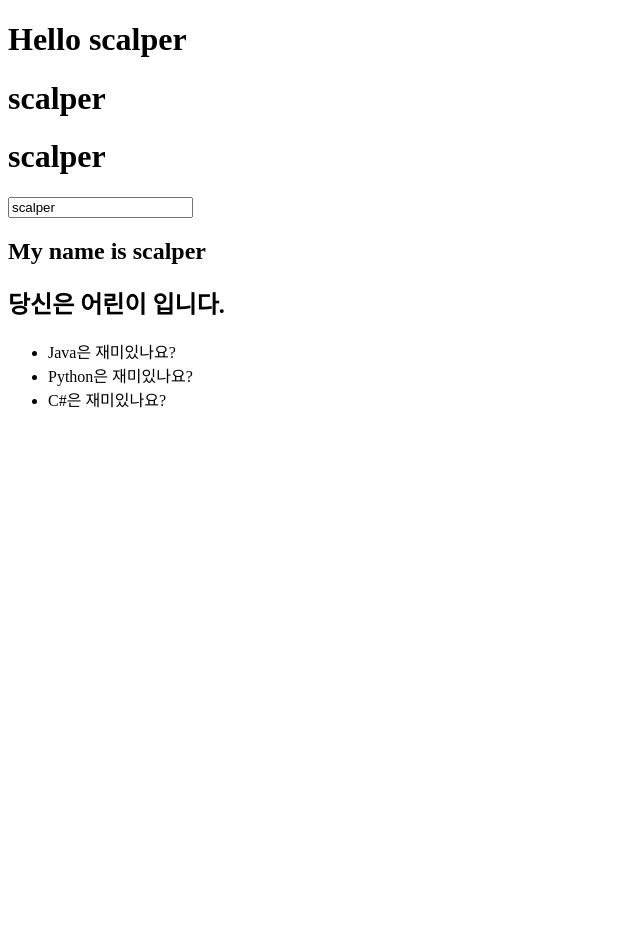
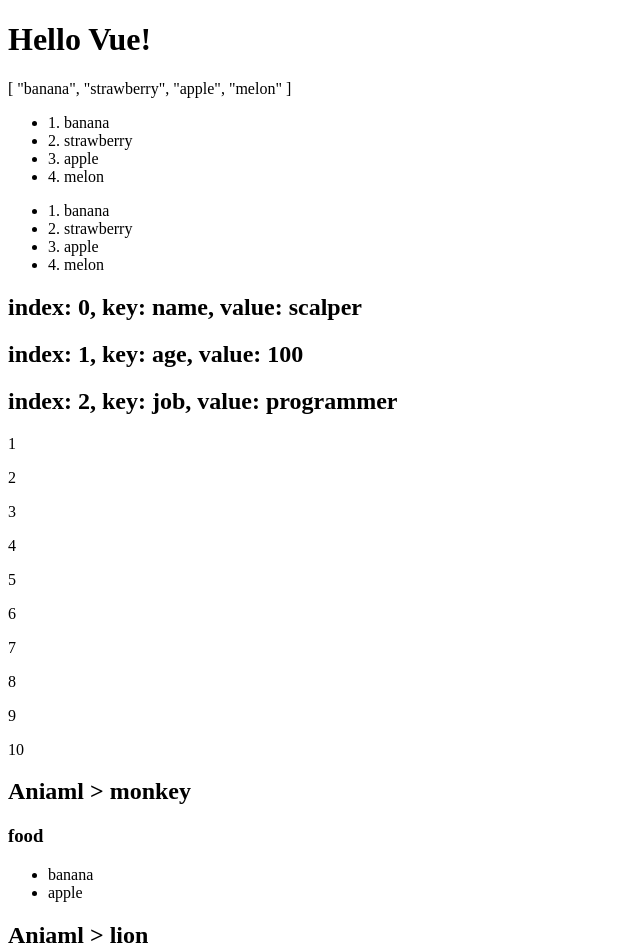
Before and after one commit to wangkodok/Vue-Study, a Vue app in the folder vue-intro/vue-practice/: page / in a window 1280 px wide. Shown: the top 952 px of the page, without its empty margins (0-640 px from the left). Before the commit the page ends 800 px from the top, so only its background shows below. Built offline with nearby package versions, Linux system fonts and the light colour scheme.

Commit message:
chapter_30: 리스트렌더링

```diff
--- a/vue-intro/vue-practice/src/App.vue
+++ b/vue-intro/vue-practice/src/App.vue
@@ -1,33 +1,37 @@
 <template>
   <div>
-    <h1>Hello {{ user.name }}</h1>
-    <h1 v-once v-text="user.name"></h1>
-    <h1 v-text="user.name"></h1>
-    <input type="text" v-model="user.name" />
+    <h1>Hello Vue!</h1>
 
-    <h2 v-if="showName">My name is {{ user.name }}</h2>
-    <h2 v-else>이름을 보여줄 수 없습니다.</h2>
-    <h2 v-if="user.age > 20">당신은 성인입니다.</h2>
-    <h2 v-else-if="user.age > 14 && user.age < 20">당신은 청소년 입니다.</h2>
-    <h2 v-else>당신은 어린이 입니다.</h2>
+    <div>
+      {{ fruits }}
+    </div>
 
-    <h2 v-if="!showName">{{ user.name }} if</h2>
-    <!-- 태그 생성하지 않는다. -->
-    <h2 v-show="!showName">{{ user.name }} show</h2>
-    <!-- 태그 생성됐지만 보이지는 않는다. 자 -->
+    <div>
+      <ul>
+        <li v-for="(fruit, index) in fruits" :key="index">
+          {{ index + 1 }}. {{ fruit }}
+        </li>
+      </ul>
+      <ul>
+        <li v-for="(fruit, index) of fruits" :key="index">
+          {{ index + 1 }}. {{ fruit }}
+        </li>
+      </ul>
+      <h2 v-for="(value, key, index) in user" :key="key">
+        index: {{ index }}, key: {{ key }}, value: {{ value }}
+      </h2>
+      <p v-for="index in 10" :key="index">{{ index }}</p>
+    </div>
 
-    <ul>
-      <template v-if="question === 'frontend'">
-        <li>HTML은 재미있나요?</li>
-        <li>CSS은 재미있나요?</li>
-        <li>Javascript은 재미있나요?</li>
-      </template>
-      <template v-else>
-        <li>Java은 재미있나요?</li>
-        <li>Python은 재미있나요?</li>
-        <li>C#은 재미있나요?</li>
-      </template>
-    </ul>
+    <div v-for="(animal, animalIndex) in animals" :key="animalIndex">
+      <h2>Aniaml > {{ animal.name }}</h2>
+      <h3>food</h3>
+      <ul>
+        <li v-for="(food, foodIndex) in animal.favorites" :key="foodIndex">
+          {{ food }}
+        </li>
+      </ul>
+    </div>
   </div>
 </template>
 
@@ -36,13 +40,17 @@
   name: "App",
   data() {
     return {
-      question: "back",
-      showName: true,
+      fruits: ["banana", "strawberry", "apple", "melon"],
       user: {
         name: "scalper",
-        age: 20,
-        job: "dev",
+        age: 100,
+        job: "programmer",
       },
+      animals: [
+        { name: "monkey", size: "medium", favorites: ["banana", "apple"] },
+        { name: "lion", size: "big", favorites: ["deer", "cow"] },
+        { name: "rat", size: "small", favorites: ["cheese", "rice"] },
+      ],
     };
   },
 };
```
